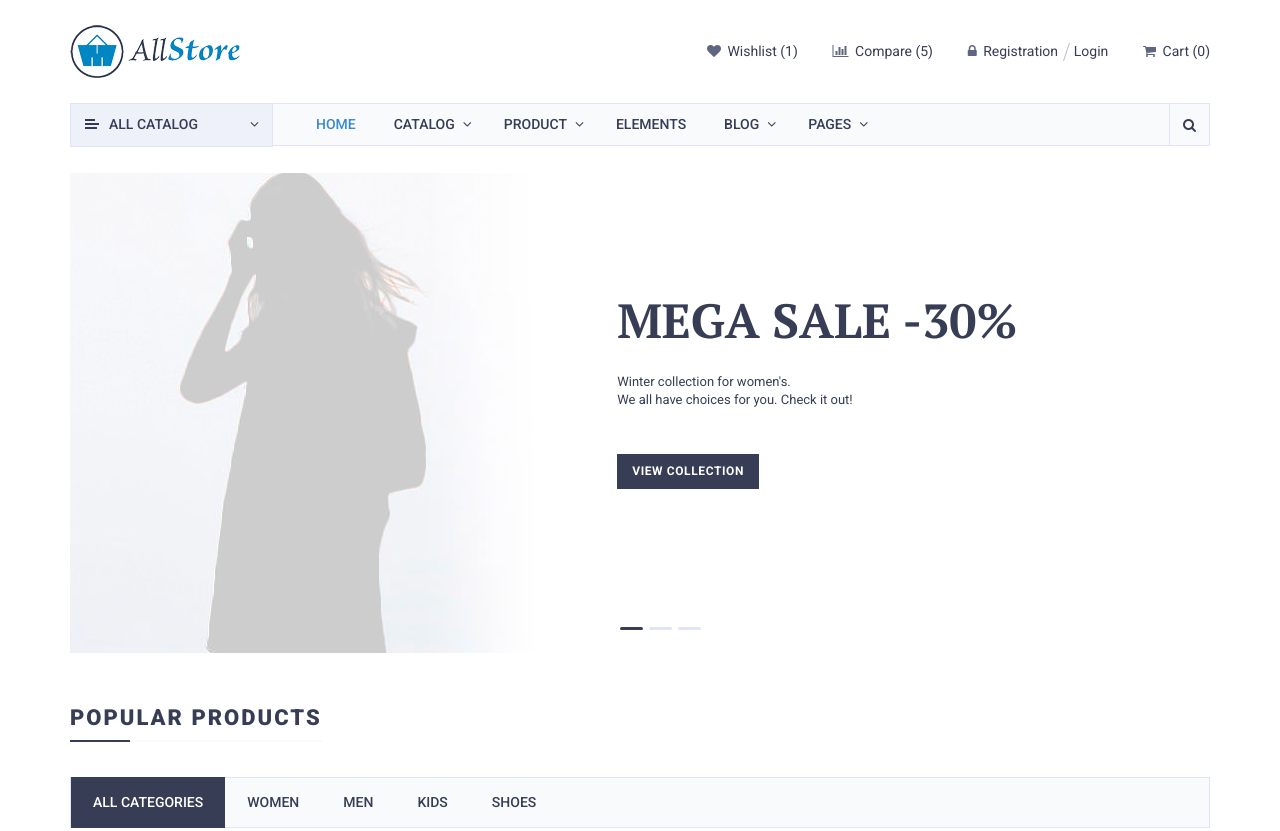
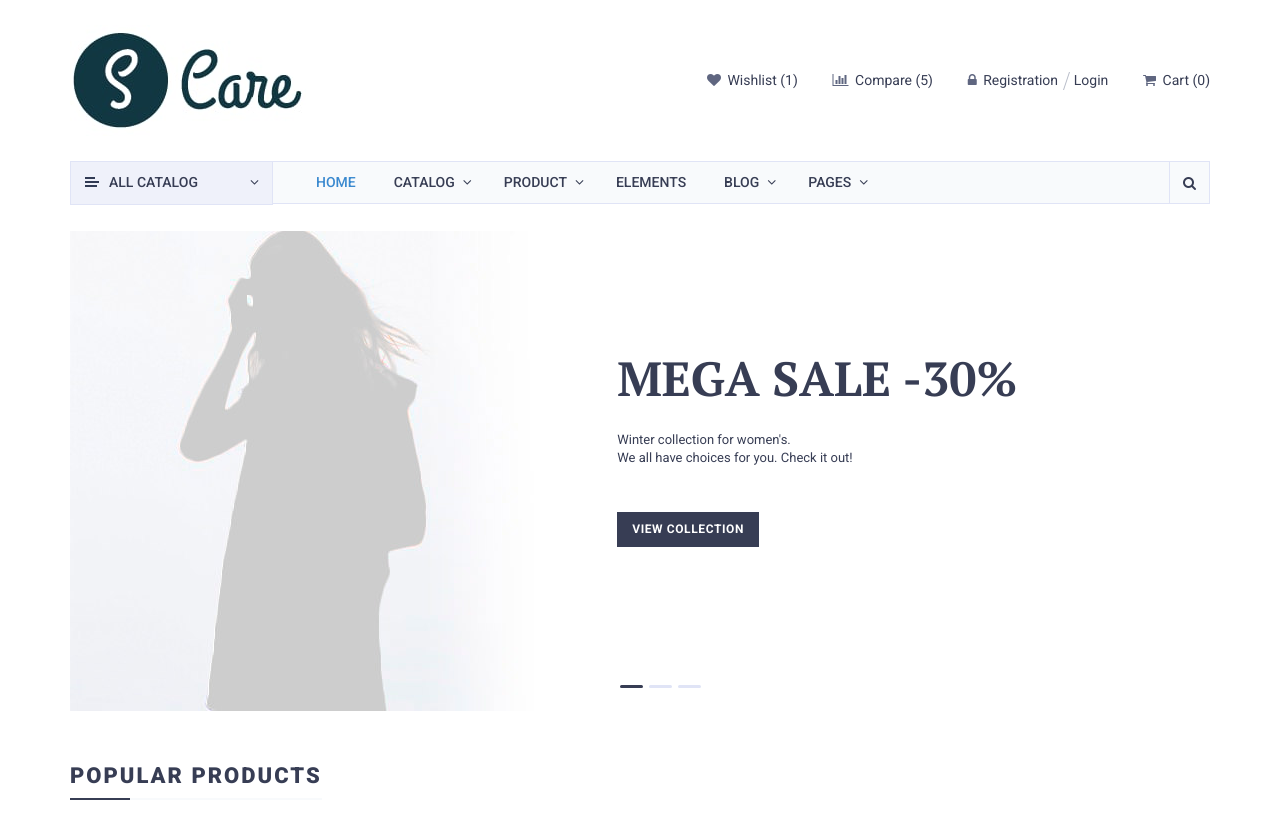
Before and after one commit to dwiriad/Interface-Magang, a plain HTML site: page index.html in a window 1280 px wide. Shown: the top 831 px of the page. Drawn offline with Linux system fonts and the light colour scheme; some packages are replaced by stand-ins of ours.

Commit message:
logo index

```diff
--- a/index.html
+++ b/index.html
@@ -30,7 +30,7 @@
         <div class="container header-middle-cont">
             <div class="toplogo">
                 <a href="index.html">
-                    <img src="img/logo.png" alt="AllStore - MultiConcept eCommerce Template">
+                    <img src="img/logoscare.jpg" alt="AllStore - MultiConcept eCommerce Template">
                 </a>
             </div>
             <div class="shop-menu">
```
Also changed, not shown: img/logoscare.jpg (added).
